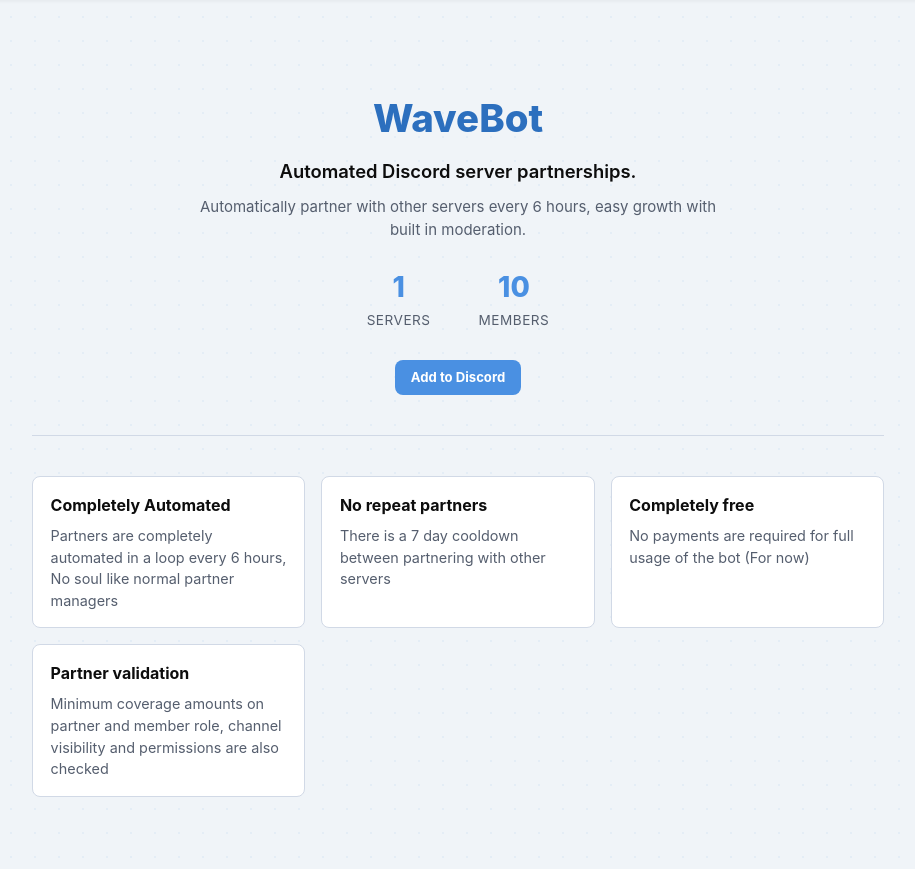
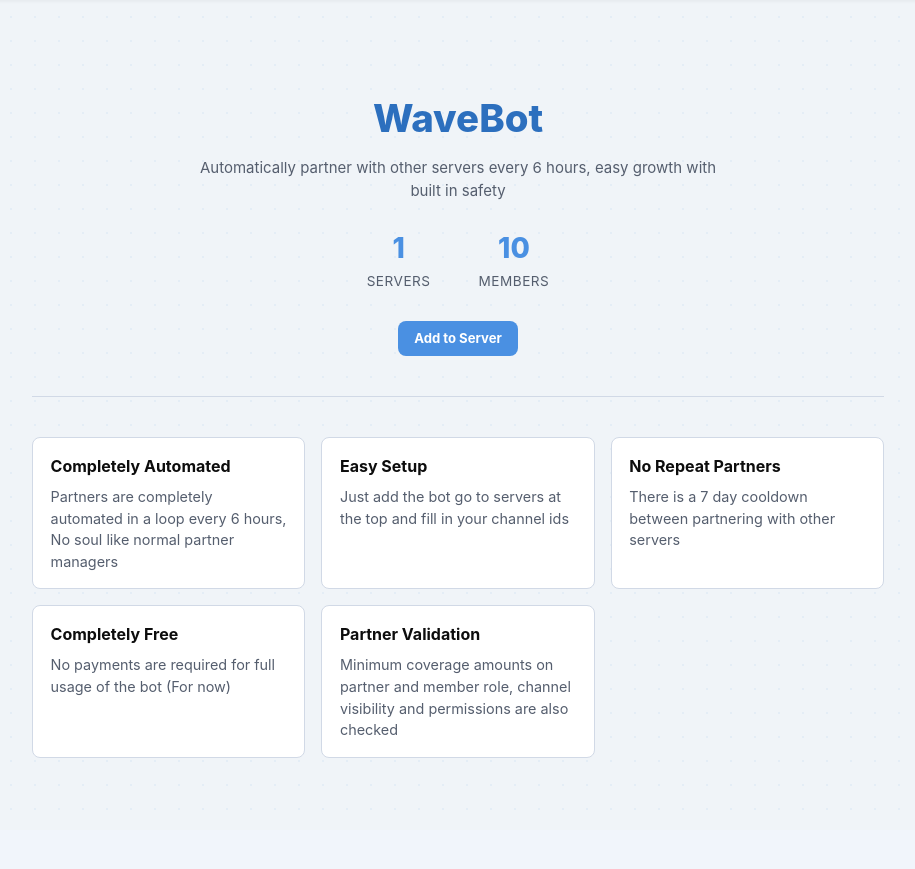
Before and after one commit to Optccopa/WaveBot, a Python web app: template site/templates/home.html in a window 1280 px wide. Shown: the part 56-925 px from the top of the page, without its empty margins (182-1097 px from the left). After the commit the page ends 866 px from the top, so only its background shows below. Run offline with Jinja, Linux system fonts and the light colour scheme; the template is opened without the code that fills it: most values are stand-ins (such as "Sample title", 1, 10 or a date in 2020).

Commit message:
home page and favicon

```diff
--- a/site/templates/home.html
+++ b/site/templates/home.html
@@ -5,8 +5,7 @@
 {% block content %}
 <div class="hero">
     <h1 class="hero-title">WaveBot</h1>
-    <p class="hero-tagline">Automated Discord server partnerships.</p>
-    <p class="hero-pitch">Automatically partner with other servers every 6 hours, easy growth with built in moderation.</p>
+    <p class="hero-pitch">Automatically partner with other servers every 6 hours, easy growth with built in safety</p>
 
     <div class="hero-stats">
         <div class="stat">
@@ -21,7 +20,7 @@
 
     <div class="hero-cta">
         {% if invite_url %}
-        <a href="{{ invite_url }}" class="btn btn-configure">Add to Discord</a>
+        <a href="{{ invite_url }}" class="btn btn-configure">Add to Server</a>
         {% endif %}
     </div>
 </div>
@@ -32,15 +31,19 @@
         <p>Partners are completely automated in a loop every 6 hours, No soul like normal partner managers</p>
     </div>
     <div class="feature">
-        <h3>No repeat partners</h3>
+        <h3>Easy Setup</h3>
+        <p>Just add the bot go to servers at the top and fill in your channel ids</p>
+    </div>
+    <div class="feature">
+        <h3>No Repeat Partners</h3>
         <p>There is a 7 day cooldown between partnering with other servers</p>
     </div>
     <div class="feature">
-        <h3>Completely free</h3>
+        <h3>Completely Free</h3>
         <p>No payments are required for full usage of the bot (For now)</p>
     </div>
     <div class="feature">
-        <h3>Partner validation</h3>
+        <h3>Partner Validation</h3>
         <p>Minimum coverage amounts on partner and member role, channel visibility and permissions are also checked</p>
     </div>
 </div>
```
Also changed, not shown: site/favicon.ico (added).
